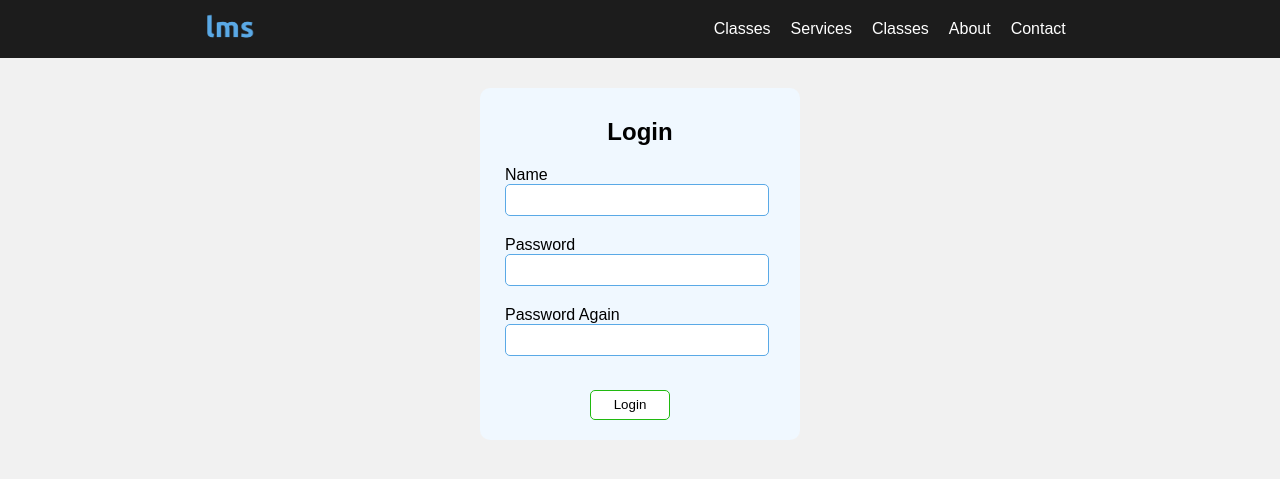
After one commit to gitShabirAhmad/learning-management-system, a Django app: page /login/ in a window 1280 px wide. The commit adds this page. Shown: the top 479 px of the page. Run offline with Django 4.2, Linux system fonts and the light colour scheme.

Commit message:
create view created

```diff
--- a/lms/urls.py
+++ b/lms/urls.py
@@ -26,4 +26,6 @@ urlpatterns = [
     path('', views.main,name='main'),
     path('classes/', views.classes,name='classes'),
     path('detail/<int:class_id>', views.detail,name='detail'),
+    path('login/', views.login,name='login'),
+    path('create/', views.create,name='create'),
 ]
--- a/lms_app/static/css/classes.css
+++ b/lms_app/static/css/classes.css
@@ -37,6 +37,27 @@
     background-color: #fff;
     margin: 0px 0px 15px ;
 }
+.first{
+    display: flex;
+    justify-content: space-between;
+}
+#add{
+    height: 23px;
+    text-decoration:none;
+    border: 1px solid #20b90f;
+    padding: 6px 18px 0px 18px;
+    background-color: #fff;
+    font-size: 13px;
+    border-radius: 5px;
+    margin: 0px 16px 10px 0px;
+}
+#add:hover{
+    background-color: #20b90f;
+    border: 1px solid #20b90f;
+    color: #fff;
+}
+
+/* Search & Button */
 .clases button:hover{
     background-color: #5aa9e6;
     color: #fff;
@@ -127,6 +148,59 @@
     background-color: #5aa9e6;
     color: #fff;
 }
+
+
+
+/* Login Form */
+.login_container{
+    display: flex;
+    justify-content: center;
+}
+
+.login_form{
+    margin-top: 30px;
+    background-color: aliceblue;
+    width: 300px;
+    padding: 10px;
+    border-radius: 10px;
+}
+.login_form form{
+    display: flex;
+    flex-direction: column;
+    justify-content: center;
+    margin-left: 15px;
+}
+
+.login_form input{
+    margin-bottom: 20px;
+    justify-content: center;
+    width: 250px;
+    height: 20px;
+    outline: none;
+    border: 1px solid #5aa9e6;
+    padding: 5px 6px;
+    border-radius: 5px;
+    background-color: #fff;
+}
+
+.login_form input[type=submit]{
+    width: 80px;
+    height: 30px;
+    margin: 14px 10px 10px 85px;
+    border: 1px solid #20b90f;
+}
+.login_form input[type=submit]:hover{
+    background-color: #20b90f;
+    color: #fff;
+    cursor: pointer;
+}
+.login_form input:hover{
+    border: 1px solid #5aa9e6;
+}
+.login_form input:focus{
+    border: 3px solid #5aa9e6;
+}
+
 @media (max-width: 1000px){
     .Class a{
         width: 300px;
--- a/lms_app/static/css/style.css
+++ b/lms_app/static/css/style.css
@@ -1,7 +1,7 @@
 body{
     margin: 0px;
     padding: 0px;
-    font-family: ubuntu;
+    font-family: arial;
     background-color: rgb(241, 241, 241);
 }
 
--- a/lms_app/templates/lms_app/detail.html
+++ b/lms_app/templates/lms_app/detail.html
@@ -29,8 +29,8 @@
                 <hr>
                 <div class="students">
                     <h1>{{class_id}}</h1>
-                </div> -->
-            </div>
+                </div>
+            </div>     -->
 
     </div>
 
--- /dev/null
+++ b/lms_app/templates/lms_app/login.html
@@ -0,0 +1,34 @@
+{% load static %}
+<!DOCTYPE html>
+<html lang="en">
+<head>
+    <meta charset="UTF-8">
+    <meta http-equiv="X-UA-Compatible" content="IE=edge">
+    <meta name="viewport" content="width=device-width, initial-scale=1.0">
+    <link rel="stylesheet" href="{% static 'css/classes.css' %}">
+    <title>LMS | Login</title>
+</head>
+<body>
+    {% include 'partials/_nav.html' %}
+
+    <div class="login_container">
+        <div class="login_form">
+            <h2 style="text-align: center;">Login</h2>
+            <form method="POST">
+                {% csrf_token %}
+                <label>Name</label>
+                <input type="text"  name="name">
+                <label>Password</label>
+                <input type="text"  name="mobile">
+                <label>Password Again</label>
+                <input type="text"  name="mobile">
+
+                <input type="submit" value="Login" >
+            </form>
+
+        </div>
+
+    </div>
+
+</body>
+</html>
--- a/lms_app/templates/lms_app/main.html
+++ b/lms_app/templates/lms_app/main.html
@@ -18,7 +18,7 @@
                 <div class="main_page" id="home">
                     <h1>Learning Management System</h1>
                     <h2>walk with us to brightness feature!</h2>
-                    <a href="#">Login</a>
+                    <a href="{% url 'login' %}">Login</a>
                 </div>
             </div>
             <!-- Main page End -->
--- a/lms_app/views.py
+++ b/lms_app/views.py
@@ -1,4 +1,4 @@
-from django.shortcuts import render
+from django.shortcuts import render,redirect
 from lms_app.models import Cls
 from django.core.paginator import Paginator
 # Create your views here.
@@ -13,8 +13,8 @@ def classes(request):
     if name != '' and name is not None:
         course_classes = course_classes.filter(name__icontains=name)
 
-
-    paginator = Paginator(course_classes,2)
+    # Pagination
+    paginator = Paginator(course_classes,10)
     page = request.GET.get('page')
     course_classes = paginator.get_page(page)
 
@@ -25,3 +25,27 @@ def detail(request,class_id):
     cls_id = Cls.objects.get(id=class_id)
     context = {'class_id':cls_id}
     return render(request,'lms_app/detail.html',context)
+
+def login(request):
+    return render(request,'lms_app/login.html')
+
+
+def create(request):
+    error = ""
+    if not request.user.is_staff:
+        return redirect('login')
+
+    if request.method == 'POST':
+        n = request.POST['name']
+        t = request.POST['time']
+        d = request.POST['date']
+        try:
+            clas=Cls.objects.create(name=n,time=t,started_date=d)
+            clas.save()
+            error = 'no'
+        except:
+            error = 'yes'
+            pass
+
+
+    return render(request,'lms_app/create.html',{'error':error})
```
Also changed, not shown: lms_app/templates/lms_app/classes.html (+8 -5 lines), lms_app/templates/lms_app/create.html (added, +40 -0 lines), db.sqlite3.
